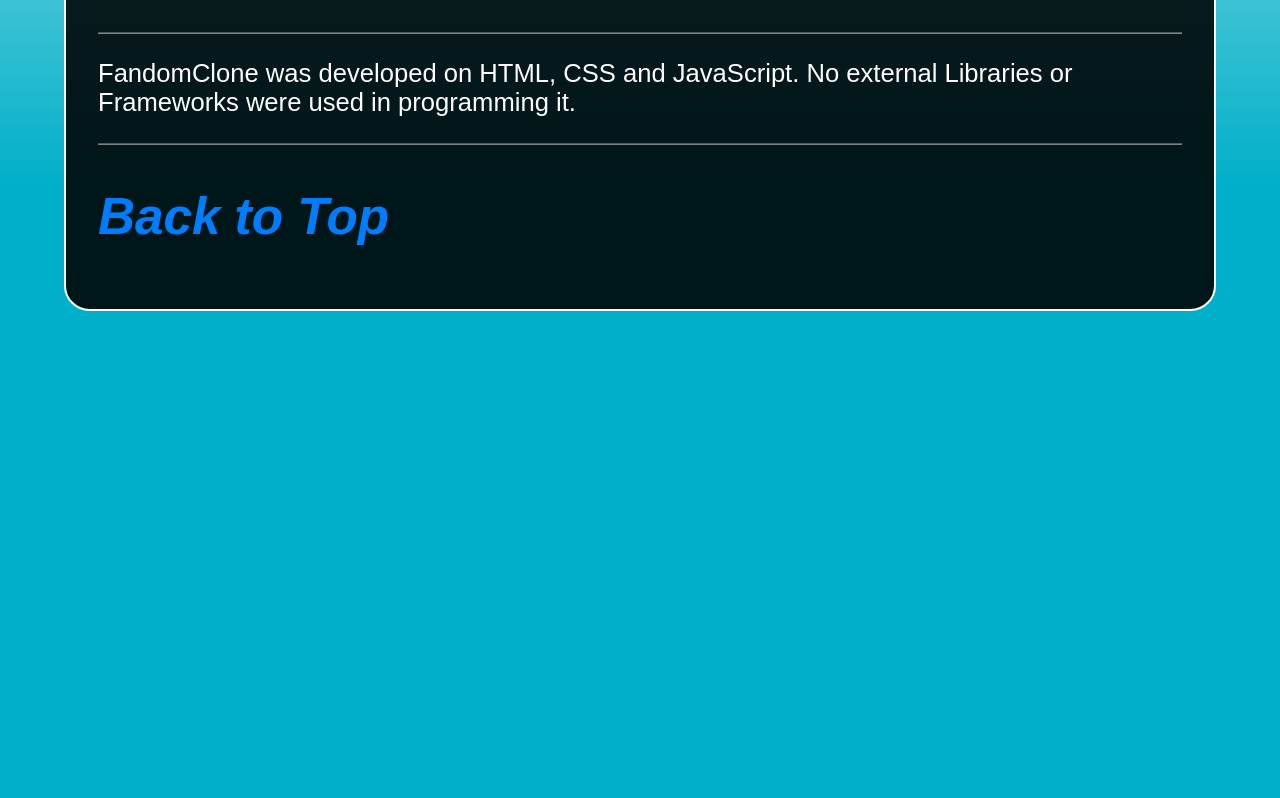
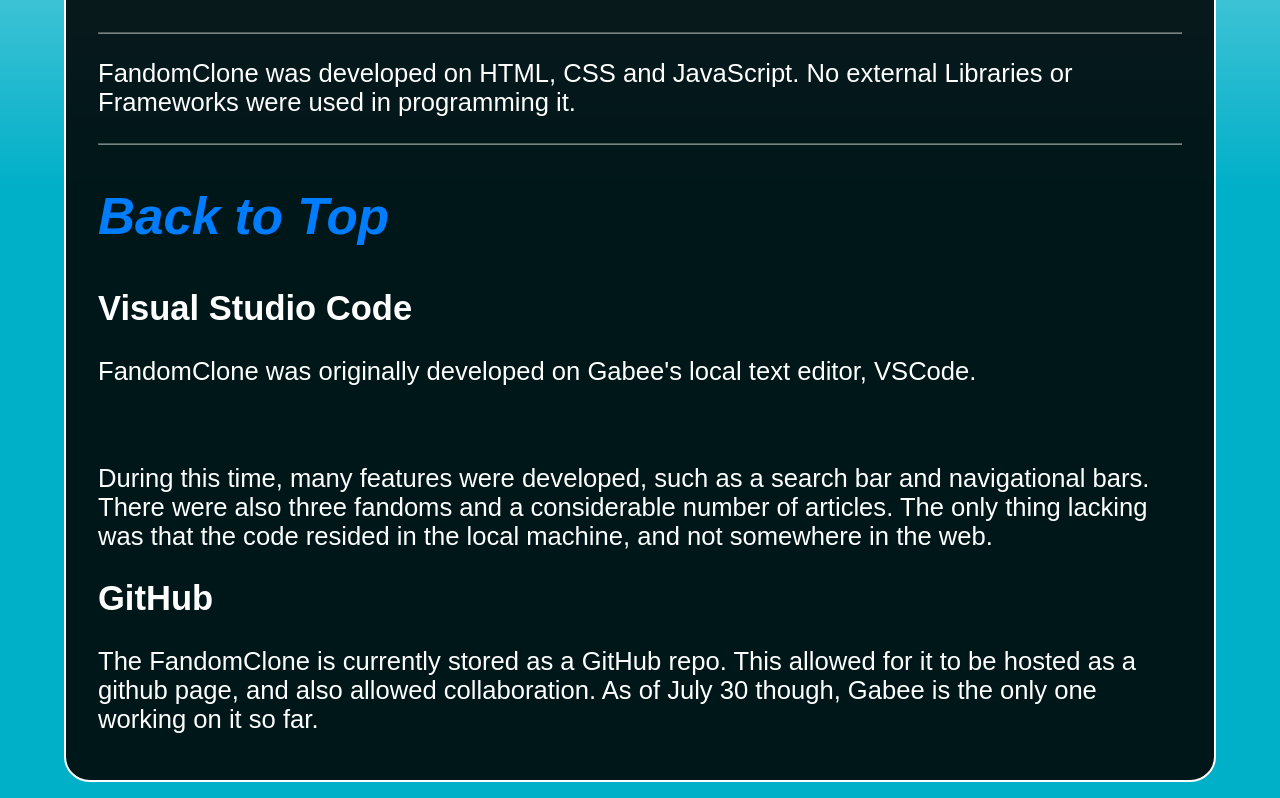
Before and after one commit to lnfernal/PSHS2025FandomClone, a plain HTML site: page index.html in a window 1280 px wide. Shown: the part 611-1409 px from the top of the page. Before the commit the page ends 938 px from the top, so only its background shows below. Drawn offline with Linux system fonts and the light colour scheme.

Commit message:
Update index.html
Make it longer!

```diff
--- a/index.html
+++ b/index.html
@@ -41,6 +41,13 @@
         <hr/>
         <p>FandomClone was developed on HTML, CSS and JavaScript. No external Libraries or Frameworks were used in programming it.</p>
         <section class="footer"><hr/><h1><a href="#">Back to Top</a></h1></section>
+        <h2>Visual Studio Code</h2>
+        <p>FandomClone was originally developed on Gabee's local text editor, VSCode.</p>
+        <br/>
+        <p>During this time, many features were developed, such as a search bar and navigational bars. There were also three fandoms and a considerable number of articles. The only thing lacking was that the code
+        resided in the local machine, and not somewhere in the web.</p>
+        <h2>GitHub</h2>
+        <p>The FandomClone is currently stored as a GitHub repo. This allowed for it to be hosted as a github page, and also allowed collaboration. As of July 30 though, Gabee is the only one working on it so far.</p>
     </main>
 </body>
 </html>
```
